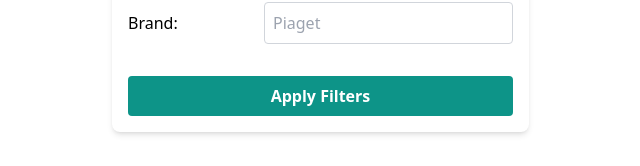
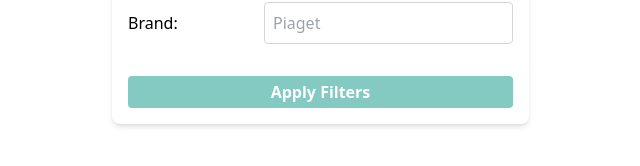
Before and after one commit to MaDKnighT404/valantis, a React (Vite) app: page / in a window 1280 px wide. Shown: the part 202-368 px from the top of the page, without its empty margins (312-952 px from the left). Built offline with nearby package versions, Linux system fonts and the light colour scheme; no server answers.

Commit message:
feat: create Zustand store

```diff
--- a/src/App.tsx
+++ b/src/App.tsx
@@ -1,5 +1,5 @@
 import { FilterForm } from './components/FilterForm';
-import { ItemsList } from './components/ItemsList';
+import { ProductsList } from './components/ProductsList';
 
 const App = () => {
   return (
@@ -9,7 +9,7 @@
           Test Task Valantis
         </h1>
         <FilterForm />
-        <ItemsList />
+        <ProductsList />
       </div>
     </main>
   );
--- a/src/api/api.tsx
+++ b/src/api/api.tsx
@@ -1,9 +1,8 @@
-import axios from 'axios';
+import axios, { AxiosError } from 'axios';
 import md5 from 'md5';
 
 type Id = string;
 
-// Определяем тип для ответа API
 type FetchIdsResponse = {
   result: Id[];
 };
@@ -48,7 +47,9 @@
         attempt += 1;
       }
     } catch (error) {
-      console.error('Ошибка при получении идентификаторов:', error);
+      const message =
+        (error as AxiosError).response?.data || (error as Error).message;
+      console.error('Ошибка при получении идентификаторов:', message);
       throw error;
     }
   };
@@ -61,7 +62,7 @@
   const password = 'Valantis';
   const timestamp = new Date().toISOString().split('T')[0].replace(/-/g, '');
   const authString = md5(`${password}_${timestamp}`);
-
+  try {
     const response = await axios.post(
       'https://api.valantis.store:41000/',
       {
@@ -75,13 +76,17 @@
       },
     );
 
-  // Создаем Map для фильтрации дубликатов по id
     const itemsMap = new Map<string, Item>(
       response.data.result.map((item: Item) => [item.id, item]),
     );
 
-  // Преобразуем Map обратно в массив
     const uniqueItems: Item[] = Array.from(itemsMap.values());
 
     return uniqueItems;
+  } catch (error) {
+    const message =
+      (error as AxiosError).response?.data || (error as Error).message;
+    console.error('Ошибка при получении товаров:', message);
+    throw error;
+  }
 };
--- a/src/components/FilterForm.tsx
+++ b/src/components/FilterForm.tsx
@@ -1,4 +1,5 @@
 import { FormEvent, useState } from 'react';
+import { useProductStore } from '../store';
 
 export const FilterForm = () => {
   const [filter, setFilter] = useState({
@@ -11,6 +12,8 @@
     e.preventDefault();
     console.log(filter);
   };
+
+  const isLoading = useProductStore((state) => state.isLoading);
 
   return (
     <form
@@ -53,7 +56,8 @@
       </label>
       <button
         type="submit"
-        className="mt-4 rounded bg-teal-600 px-4 py-2 font-semibold text-white hover:bg-teal-700">
+        disabled={isLoading}
+        className="mt-4 rounded bg-teal-600 px-3 py-1 font-semibold text-white hover:bg-teal-700 disabled:opacity-50 disabled:hover:bg-teal-600 disabled:hover:text-white">
         Apply Filters
       </button>
     </form>
--- a/src/components/PageSelector.tsx
+++ b/src/components/PageSelector.tsx
@@ -1,18 +1,20 @@
-export const PageSelector = ({
-  page,
-  setPage,
-  loading,
-}: {
-  page: number;
-  setPage: (page: number | ((prevPage: number) => number)) => void;
-  loading: boolean;
-}) => {
+import { useProductStore } from '../store';
+
+export const PageSelector = () => {
+  const { page, increasePage, decreasePage } = useProductStore((state) => ({
+    page: state.page,
+    increasePage: state.increasePage,
+    decreasePage: state.decreasePage,
+  }));
+
+  const isLoading = useProductStore((state) => state.isLoading);
+
   return (
     <div className="my-5 flex items-center justify-center gap-10 text-2xl text-teal-700">
       <button
         className="rounded bg-teal-600 px-3 py-1 font-semibold text-white hover:bg-teal-700 disabled:opacity-50 disabled:hover:bg-teal-600 disabled:hover:text-white"
-        onClick={() => setPage((prev) => Math.max(prev - 1, 1))}
-        disabled={page === 1 || loading}>
+        onClick={decreasePage}
+        disabled={page === 1 || isLoading}>
         Prev
       </button>
 
@@ -22,8 +24,8 @@
 
       <button
         className="rounded bg-teal-600 px-3 py-1 font-semibold text-white hover:bg-teal-700 disabled:opacity-50 disabled:hover:bg-teal-600 disabled:hover:text-white"
-        disabled={loading}
-        onClick={() => setPage((prev) => prev + 1)}>
+        disabled={isLoading}
+        onClick={increasePage}>
         Next
       </button>
     </div>
--- a/src/components/ItemsList.tsx
+++ b/src/components/ProductsList.tsx
@@ -1,11 +1,14 @@
 import { useQuery } from 'react-query';
 import { fetchIds, fetchItems } from '../api/api';
-import { useState } from 'react';
+
 import { Spinner } from './Spinner';
 import { PageSelector } from './PageSelector';
+import { useProductStore } from '../store';
+import { useEffect } from 'react';
 
-export const ItemsList = () => {
-  const [page, setPage] = useState(1);
+export const ProductsList = () => {
+  const page = useProductStore((state) => state.page);
+  const setIsLoading = useProductStore((state) => state.setIsLoading);
 
   const { data: itemIds, isLoading: isLoadingIds } = useQuery(
     ['itemIds', page],
@@ -21,16 +24,13 @@
   );
   const loading = isLoadingItems || isLoadingIds;
 
+  useEffect(() => {
+    setIsLoading(loading);
+  }, [loading, setIsLoading]);
+
   return (
-    <div
-      className="flex flex-col justify-center px-4 py-5 text-sm"
-
-     >
-      <PageSelector
-        loading={loading}
-        page={page}
-        setPage={setPage}
-      />
+    <div className="flex flex-col justify-center px-4 py-5 text-sm">
+      <PageSelector />
       <div className="flex min-h-[650px] items-center justify-center">
         {loading ? (
           <Spinner className="h-32 w-32 text-teal-600" />
@@ -40,7 +40,7 @@
               items.map((item, i) => (
                 <li
                   key={item.id}
-                  className="flex h-[200px] cursor-pointer flex-col rounded-lg bg-white p-4 shadow transition-shadow duration-300 hover:shadow-xl">
+                  className="flex min-h-[200px] cursor-pointer flex-col rounded-lg bg-white p-4 shadow transition-shadow duration-300 hover:shadow-xl">
                   <span className="text-lg font-semibold">{item.product}</span>
                   <span className="mt-2 text-gray-600">
                     Price: ${item.price}
--- /dev/null
+++ b/src/store/index.ts
@@ -0,0 +1,37 @@
+import { create } from 'zustand';
+
+interface ProductFilter {
+  product: string;
+  price: number | null;
+  brand: string;
+}
+
+interface ProductStore {
+  page: number;
+  increasePage: () => void;
+  decreasePage: () => void;
+  isLoading: boolean;
+  setIsLoading: (status: boolean) => void;
+
+  productFilter: ProductFilter;
+  setFilter: (newFilter: Partial<ProductFilter>) => void;
+}
+
+export const useProductStore = create<ProductStore>((set) => ({
+  page: 1,
+  increasePage: () => set((state) => ({ page: state.page + 1 })),
+  decreasePage: () => set((state) => ({ page: Math.max(state.page - 1, 1) })),
+
+  isLoading: false,
+  setIsLoading: (status) => set({ isLoading: status }),
+
+  productFilter: {
+    product: '',
+    price: null,
+    brand: '',
+  },
+  setFilter: (newFilter) =>
+    set((state) => ({
+      productFilter: { ...state.productFilter, ...newFilter },
+    })),
+}));
```
Lines whose indentation alone changed are shown as unchanged.
